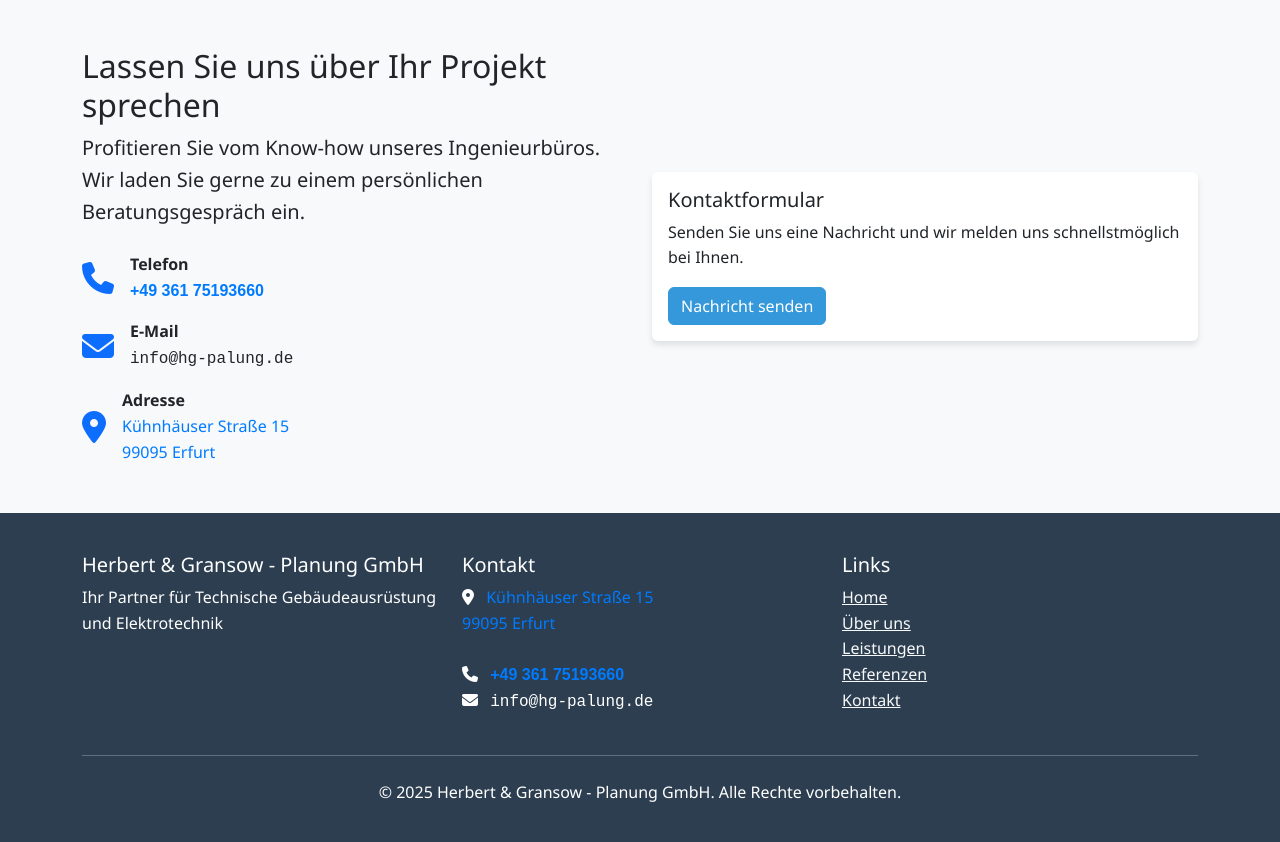
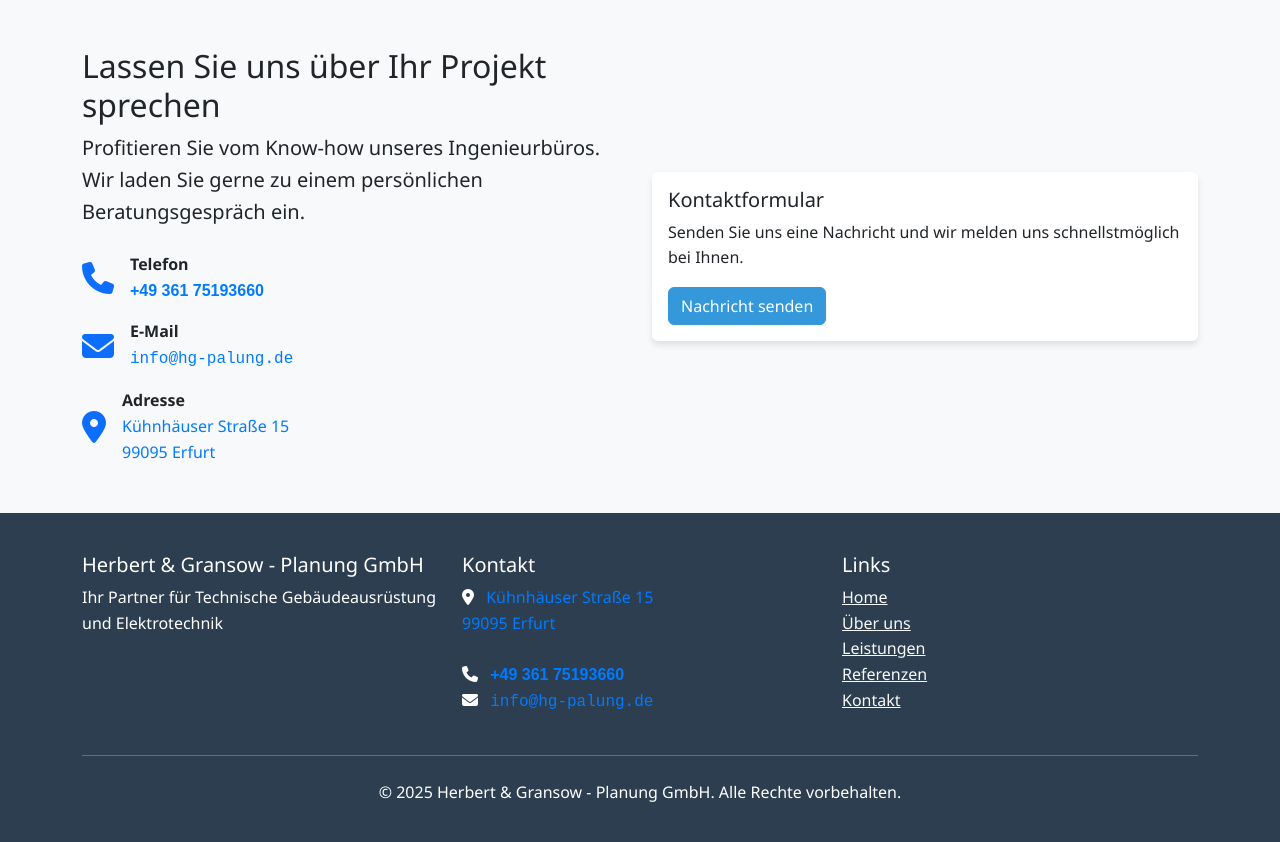
Before and after one commit to blabubaer/hg_website, a Django app: page / in a window 1280 px wide. Shown: the part 2357-3199 px from the top of the page. Run offline with Django 5.2, Linux system fonts and the light colour scheme; data comes from the database, SQL or seed files in the repository.

Commit message:
Make email addresses clickable with mailto: links
- Added mailto: links to all email addresses across the site
- Updated CSS to style email links with proper hover effects
- Maintained anti-scraping protection while improving user experience
- Email addresses now open default email client when clicked

```diff
--- a/static/css/contact-protection.css
+++ b/static/css/contact-protection.css
@@ -32,6 +32,14 @@
     direction: rtl;
     unicode-bidi: bidi-override;
     font-family: 'Courier New', monospace;
+    color: #007bff;
+    text-decoration: none;
+    transition: color 0.3s ease;
+}
+
+.email-protected:hover {
+    color: #0056b3;
+    text-decoration: underline;
 }
 
 .email-protected span {
--- a/templates/base.html
+++ b/templates/base.html
@@ -147,9 +147,9 @@
                         </a>
                         <br>
                         <i class="fas fa-envelope me-2"></i>
-                                                 <span class="email-protected">
+                                                 <a href="mailto:info@hg-planung.de" class="email-protected">
                              <span>ed.gnulap-gh@ofni</span>
-                         </span>
+                         </a>
                     </p>
                 </div>
                 <div class="col-md-4">
--- a/templates/contact/contact.html
+++ b/templates/contact/contact.html
@@ -105,9 +105,9 @@
                         <i class="fas fa-envelope fa-3x text-primary mb-3"></i>
                         <h5 class="card-title">E-Mail</h5>
                         <p class="card-text">
-                                                         <span class="email-protected">
+                                                         <a href="mailto:info@hg-planung.de" class="email-protected">
                                  <span>ed.gnulap-gh@ofni</span>
-                             </span>
+                             </a>
                         </p>
                     </div>
                 </div>
--- a/templates/core/home.html
+++ b/templates/core/home.html
@@ -177,9 +177,9 @@
                         <i class="fas fa-envelope fa-2x text-primary me-3"></i>
                         <div>
                             <strong>E-Mail</strong><br>
-                                                         <span class="email-protected">
+                                                         <a href="mailto:info@hg-planung.de" class="email-protected">
                                  <span>ed.gnulap-gh@ofni</span>
-                             </span>
+                             </a>
                         </div>
                     </div>
                     <div class="d-flex align-items-center">
```
